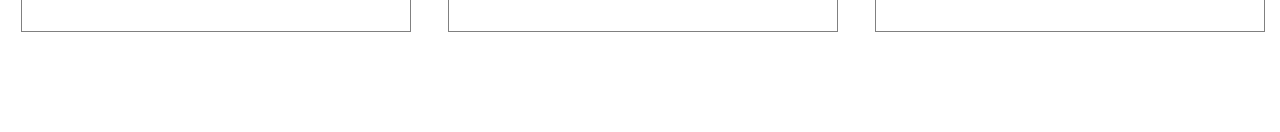
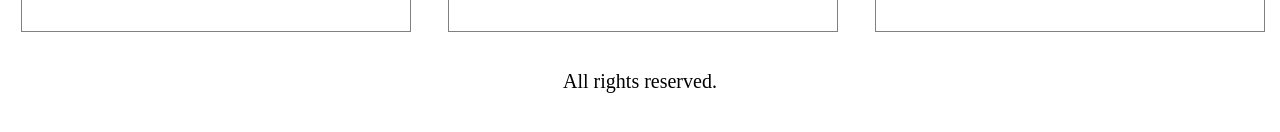
Before and after one commit to markfrias/angular-blog, an Angular app: page / in a window 1280 px wide. Shown: the part 1858-1990 px from the top of the page. Before the commit the page ends 1928 px from the top, so only its background shows below. Built offline with nearby package versions, Linux system fonts and the light colour scheme.

Commit message:
Add footer component

```diff
--- /dev/null
+++ b/src/app/app-footer/app-footer.component.css
@@ -0,0 +1,8 @@
+div {
+    height: 10vh;
+}
+
+p {
+    font-size: 1.25rem;
+    text-align: center;
+}
--- /dev/null
+++ b/src/app/app-footer/app-footer.component.html
@@ -0,0 +1,3 @@
+<div>
+    <p>All rights reserved.</p>
+</div>
--- /dev/null
+++ b/src/app/app-footer/app-footer.component.ts
@@ -0,0 +1,15 @@
+import { Component, OnInit } from '@angular/core';
+
+@Component({
+  selector: 'app-footer',
+  templateUrl: './app-footer.component.html',
+  styleUrls: ['./app-footer.component.css']
+})
+export class AppFooterComponent implements OnInit {
+
+  constructor() { }
+
+  ngOnInit(): void {
+  }
+
+}
--- a/src/app/app.component.html
+++ b/src/app/app.component.html
@@ -2,3 +2,4 @@
 <app-hero></app-hero>
 <app-expandarea></app-expandarea>
 <app-content></app-content>
+<app-footer></app-footer>
--- a/src/app/app.module.ts
+++ b/src/app/app.module.ts
@@ -7,6 +7,7 @@ import { AppNavbarComponent } from './app-navbar/app-navbar.component';
 import { AppHeroComponent } from './app-hero/app-hero.component';
 import { AppExpandareaComponent } from './app-expandarea/app-expandarea.component';
 import { AppContentComponent } from './app-content/app-content.component';
+import { AppFooterComponent } from './app-footer/app-footer.component';
 
 @NgModule({
   declarations: [
@@ -14,7 +15,8 @@ import { AppContentComponent } from './app-content/app-content.component';
     AppNavbarComponent,
     AppHeroComponent,
     AppExpandareaComponent,
-    AppContentComponent
+    AppContentComponent,
+    AppFooterComponent
   ],
   imports: [
     BrowserModule,
```
Also changed, not shown: 1 other file (tests, documents, lock files or other folders).
